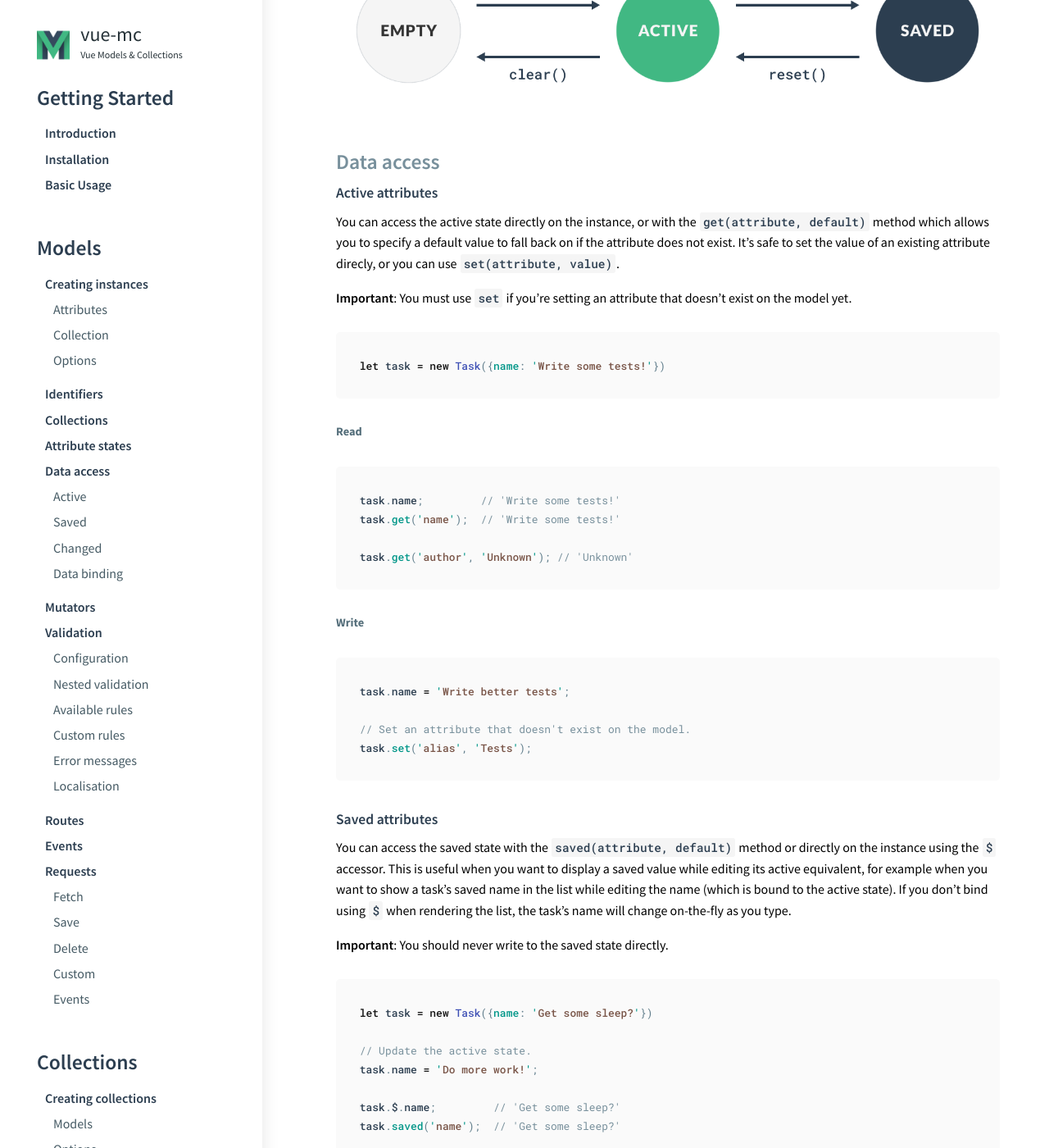
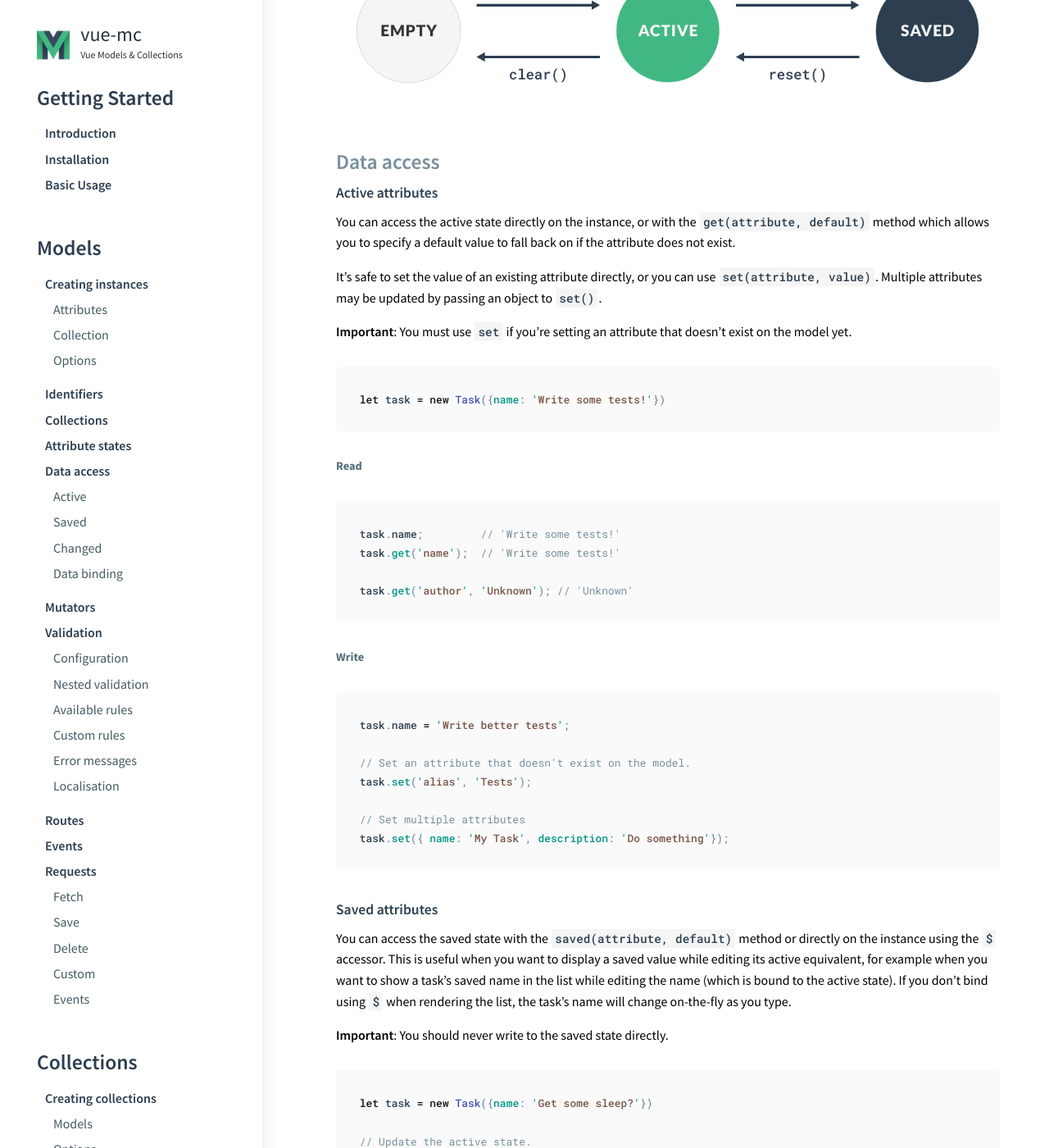
Before and after one commit to FiguredLimited/vue-mc, a Jekyll site: the page built from docs/templates/main.md, in a window 1280 px wide and 1400 px high, scrolled down 9576 px. Shown: the whole window at 82% size. Built offline with Jekyll 4.4.1, drawn with Linux system fonts in a browser that asks for light colours.

Commit message:
Update docs – models.md
Fix typo, include information on updating multiple attributes simultaneously.

```diff
--- a/docs/_includes/models.md
+++ b/docs/_includes/models.md
@@ -175,8 +175,9 @@ when the model is saved successfully, and when constructed.
 ### Active attributes {#model-data-access-active}
 
 You can access the active state directly on the instance, or with the `get(attribute, default)` method which
-allows you to specify a default value to fall back on if the attribute does not exist. It's safe to set
-the value of an existing attribute direcly, or you can use `set(attribute, value)`.
+allows you to specify a default value to fall back on if the attribute does not exist.
+
+It's safe to set the value of an existing attribute directly, or you can use `set(attribute, value)`. Multiple attributes may be updated by passing an object to `set()`.
 
 **Important**: You must use `set` if you're setting an attribute that doesn't exist on the model yet.
 
@@ -198,6 +199,9 @@ task.name = 'Write better tests';
 
 // Set an attribute that doesn't exist on the model.
 task.set('alias', 'Tests');
+
+// Set multiple attributes
+task.set({ name: 'My Task', description: 'Do something'});
 
 {% endhighlight %}
 
```
